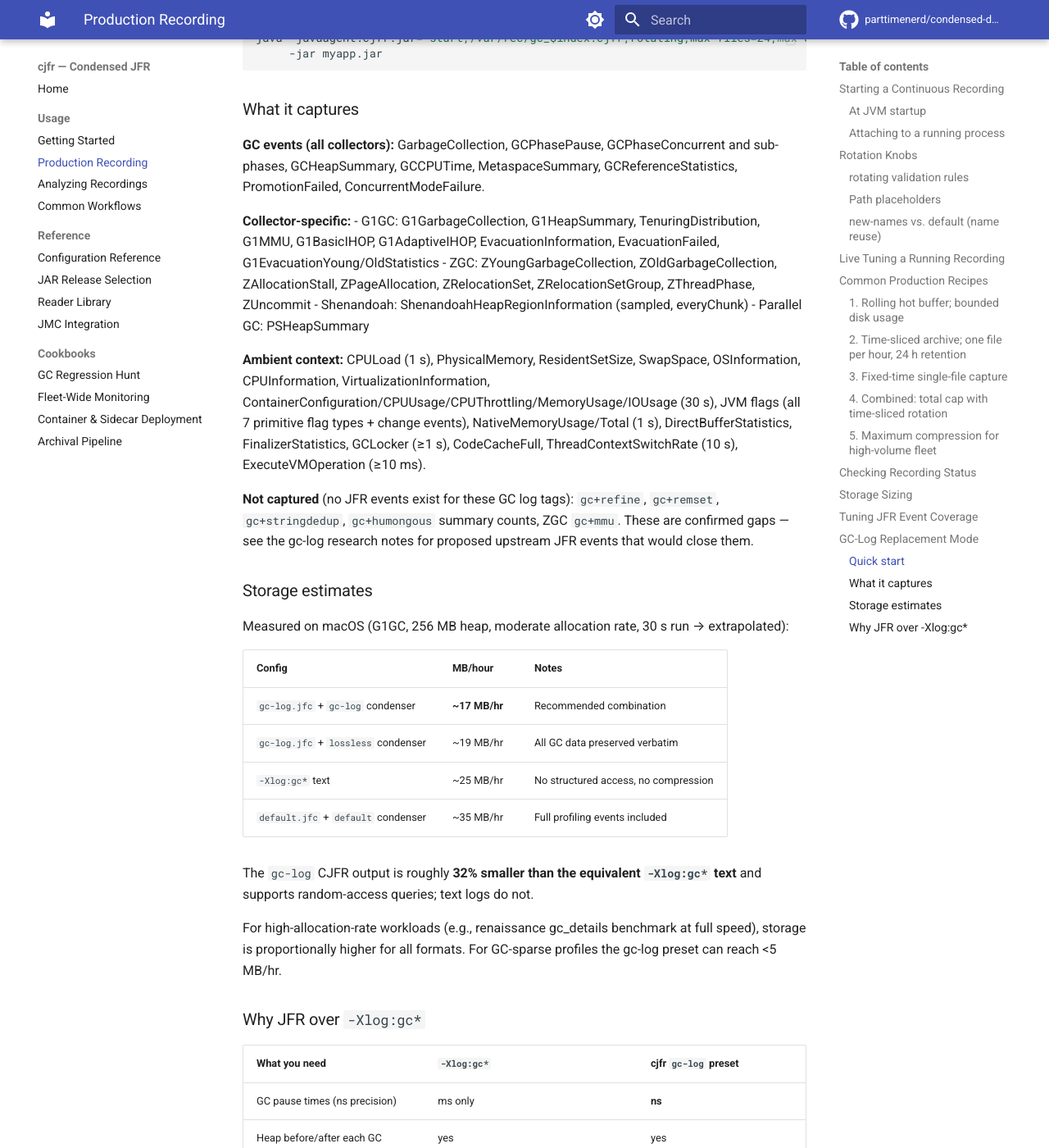
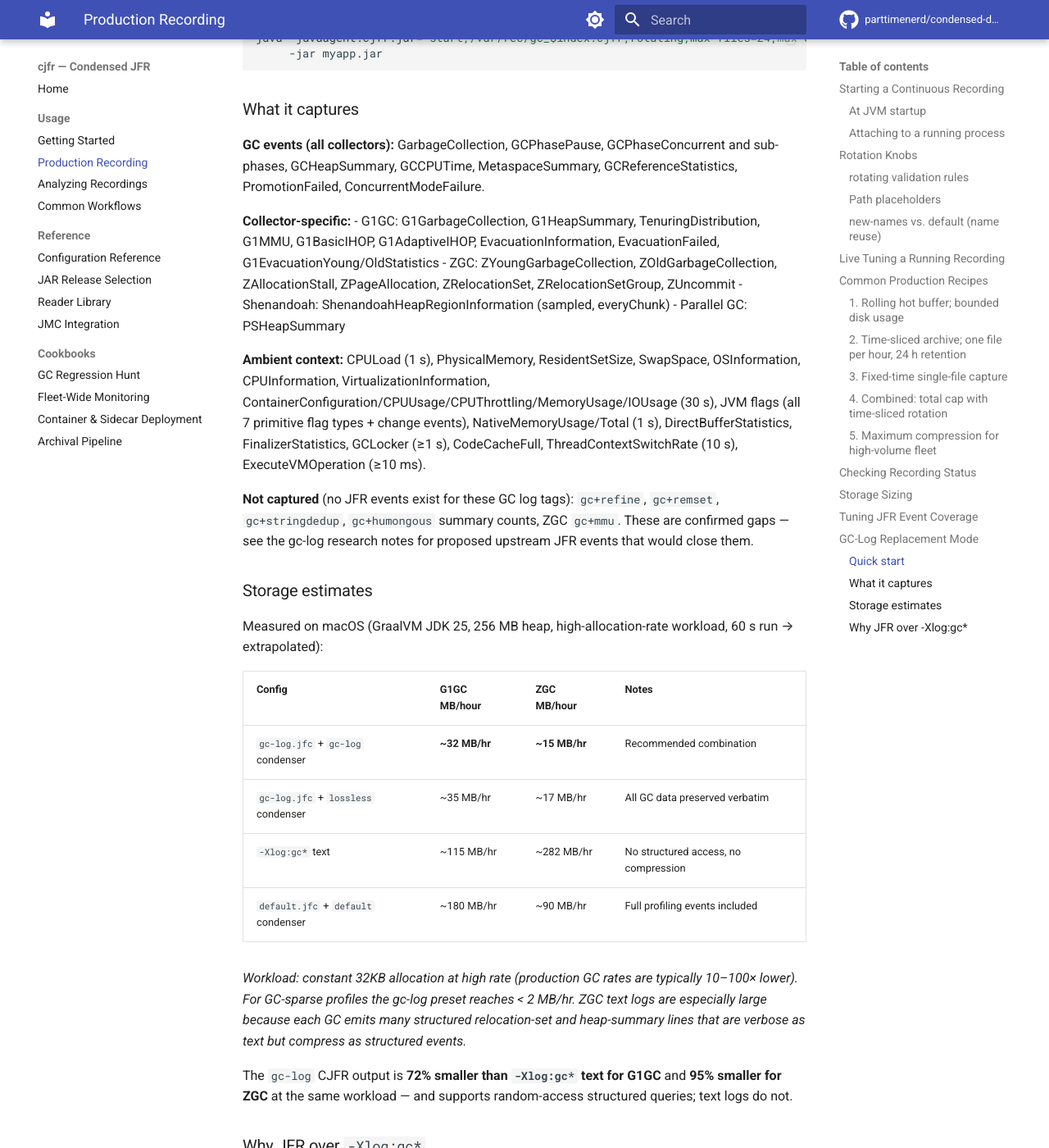
Before and after one commit to parttimenerd/condensed-data, an MkDocs documentation site: the page built from docs/production-recording.md, in a window 1280 px wide and 1400 px high, scrolled down 6416 px. Shown: the whole window at 82% size. Built offline with MkDocs 1.6.1 and Material for MkDocs 9.7.7, drawn with Linux system fonts in a browser that asks for light colours; comment, search, counter and statistics services are not loaded; some of the changed text lies outside the part shown.

Commit message:
docs(gc-log): update storage estimates and comparison table for v5
- Remove ZThreadPhase from ZGC event list (disabled in v5)
- Update storage table with G1GC and ZGC measurements from 60s benchmarks:
  G1GC: 32 MB/hr CJFR (72% smaller than text); ZGC: 15 MB/hr CJFR (95% smaller)
- Add ZGC relocation set row and gc+age/gc+phases debug-level rows to comparison table
- Add note that production workloads are 10-100x less GC-intensive than benchmarks

```diff
--- a/docs/production-recording.md
+++ b/docs/production-recording.md
@@ -280,7 +280,7 @@ java -javaagent:cjfr.jar='start,/var/rec/gc_$index.cjfr,rotating,max-files=24,ma
 
 **Collector-specific:**
 - G1GC: G1GarbageCollection, G1HeapSummary, TenuringDistribution, G1MMU, G1BasicIHOP, G1AdaptiveIHOP, EvacuationInformation, EvacuationFailed, G1EvacuationYoung/OldStatistics
-- ZGC: ZYoungGarbageCollection, ZOldGarbageCollection, ZAllocationStall, ZPageAllocation, ZRelocationSet, ZRelocationSetGroup, ZThreadPhase, ZUncommit
+- ZGC: ZYoungGarbageCollection, ZOldGarbageCollection, ZAllocationStall, ZPageAllocation, ZRelocationSet, ZRelocationSetGroup, ZUncommit
 - Shenandoah: ShenandoahHeapRegionInformation (sampled, everyChunk)
 - Parallel GC: PSHeapSummary
 
@@ -290,18 +290,18 @@ java -javaagent:cjfr.jar='start,/var/rec/gc_$index.cjfr,rotating,max-files=24,ma
 
 ### Storage estimates
 
-Measured on macOS (G1GC, 256 MB heap, moderate allocation rate, 30 s run → extrapolated):
+Measured on macOS (GraalVM JDK 25, 256 MB heap, high-allocation-rate workload, 60 s run → extrapolated):
 
-| Config | MB/hour | Notes |
-|---|---|---|
-| `gc-log.jfc` + `gc-log` condenser | **~17 MB/hr** | Recommended combination |
-| `gc-log.jfc` + `lossless` condenser | ~19 MB/hr | All GC data preserved verbatim |
-| `-Xlog:gc*` text | ~25 MB/hr | No structured access, no compression |
-| `default.jfc` + `default` condenser | ~35 MB/hr | Full profiling events included |
+| Config | G1GC MB/hour | ZGC MB/hour | Notes |
+|---|---|---|---|
+| `gc-log.jfc` + `gc-log` condenser | **~32 MB/hr** | **~15 MB/hr** | Recommended combination |
+| `gc-log.jfc` + `lossless` condenser | ~35 MB/hr | ~17 MB/hr | All GC data preserved verbatim |
+| `-Xlog:gc*` text | ~115 MB/hr | ~282 MB/hr | No structured access, no compression |
+| `default.jfc` + `default` condenser | ~180 MB/hr | ~90 MB/hr | Full profiling events included |
 
-The `gc-log` CJFR output is roughly **32% smaller than the equivalent `-Xlog:gc*` text** and supports random-access queries; text logs do not.
+*Workload: constant 32KB allocation at high rate (production GC rates are typically 10–100× lower). For GC-sparse profiles the gc-log preset reaches < 2 MB/hr. ZGC text logs are especially large because each GC emits many structured relocation-set and heap-summary lines that are verbose as text but compress as structured events.*
 
-For high-allocation-rate workloads (e.g., renaissance gc_details benchmark at full speed), storage is proportionally higher for all formats. For GC-sparse profiles the gc-log preset can reach <5 MB/hr.
+The `gc-log` CJFR output is **72% smaller than `-Xlog:gc*` text for G1GC** and **95% smaller for ZGC** at the same workload — and supports random-access structured queries; text logs do not.
 
 ### Why JFR over `-Xlog:gc*`
 
@@ -315,8 +315,10 @@ For high-allocation-rate workloads (e.g., renaissance gc_details benchmark at fu
 | G1 MMU | yes | yes |
 | CPU time per GC (user/sys/real) | yes | yes |
 | Metaspace before/after | yes | yes |
-| Tenuring distribution | yes | yes |
+| Tenuring distribution (age buckets) | requires `-Xlog:gc+age=debug` | yes |
+| G1 pause sub-phases (level 1+2) | `-Xlog:gc+phases=debug` | yes |
 | G1 evacuation statistics | partial (ergo level) | yes (structured fields) |
+| ZGC relocation set breakdown | yes (large text tables) | yes (structured, 95% smaller) |
 | JIT code cache overflow (affects pauses) | no | **yes** (CodeCacheFull) |
 | OS context switch rate (pause spikes) | no | **yes** (ThreadContextSwitchRate) |
 | Container CPU/memory limits | no | **yes** |
```
